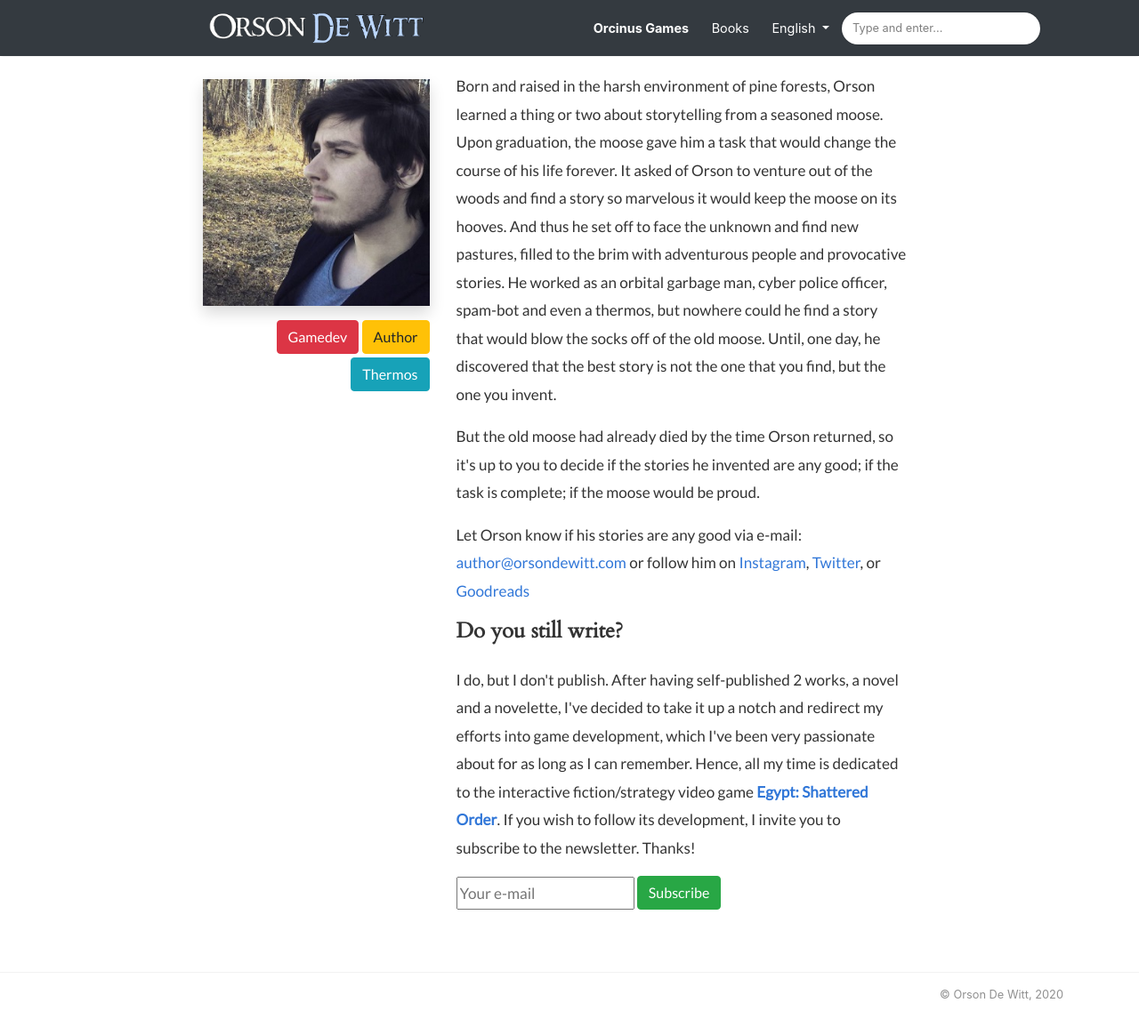
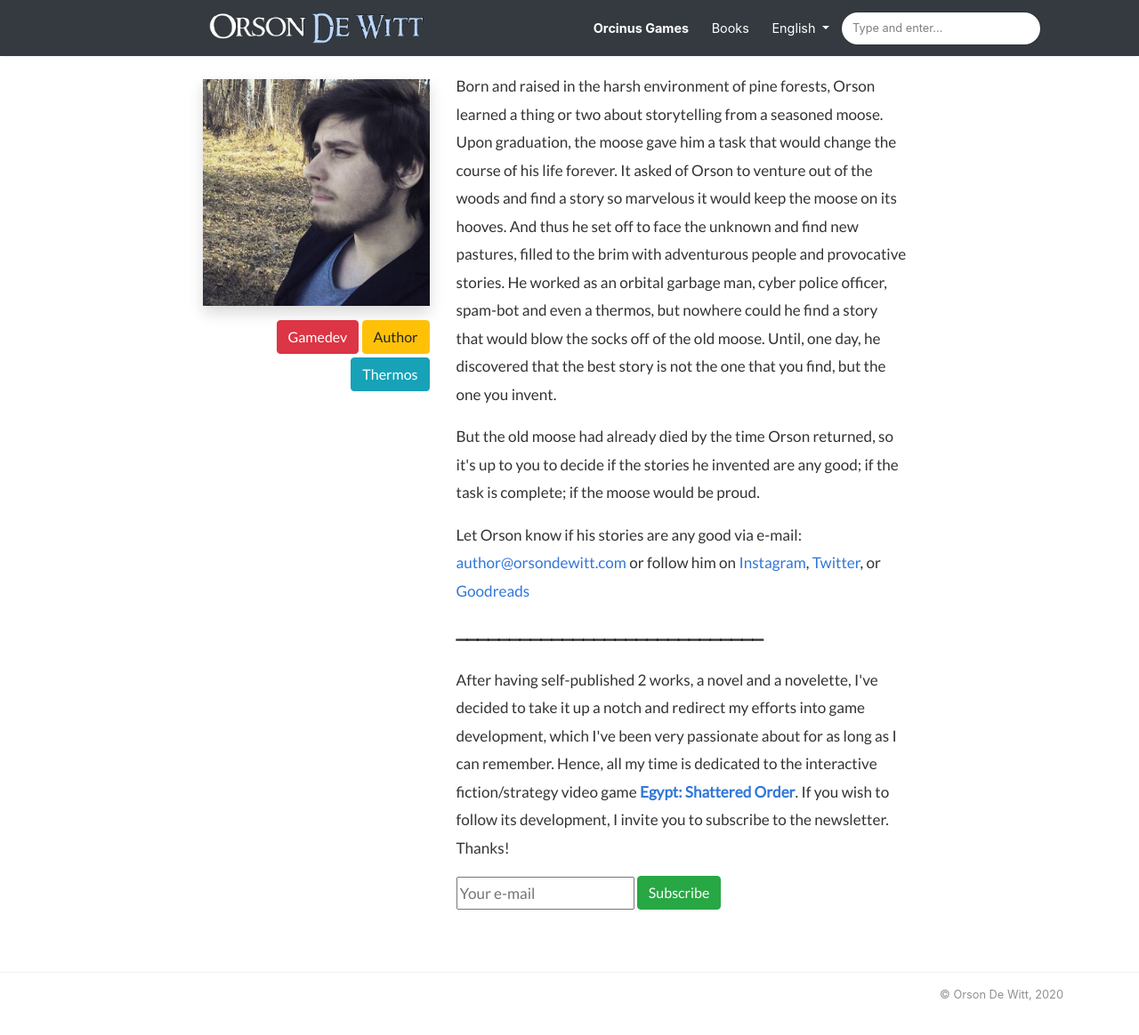
Before and after one commit to OrsonDWitt/OrsonDWitt.github.io, a Jekyll site: the page built from _pages/about.md, in a window 1280 px wide and 1202 px high. Shown: the top 1164 px of the window at 89% size. Built offline with Jekyll 4.4.1, drawn with Linux system fonts in a browser that asks for light colours; nearby versions of some CDN libraries.

Commit message:
Update about.md

```diff
--- a/_pages/about.md
+++ b/_pages/about.md
@@ -23,6 +23,6 @@
 <a href="https://www.goodreads.com/OrsonDeWitt" target="_blank" alt="Goodreads" title="Follow on Goodreads">Goodreads</a>
 </p>
 
-<h4>Do you still write?</h4>
-<p>I do, but I don't publish. After having self-published 2 works, a novel and a novelette, I've decided to take it up a notch and redirect my efforts into game development, which I've been very passionate about for as long as I can remember. Hence, all my time is dedicated to the interactive fiction/strategy video game <strong><a target="_blank" href="https://egypt.orcinusgames.com/" title="Visit the website">Egypt: Shattered Order</a></strong>. If you wish to follow its development, I invite you to subscribe to the newsletter. Thanks!</p>
+<h4>_____________________________</h4>
+<p>After having self-published 2 works, a novel and a novelette, I've decided to take it up a notch and redirect my efforts into game development, which I've been very passionate about for as long as I can remember. Hence, all my time is dedicated to the interactive fiction/strategy video game <strong><a target="_blank" href="https://egypt.orcinusgames.com/" title="Visit the website">Egypt: Shattered Order</a></strong>. If you wish to follow its development, I invite you to subscribe to the newsletter. Thanks!</p>
 {% include subscribe.html %}
```
